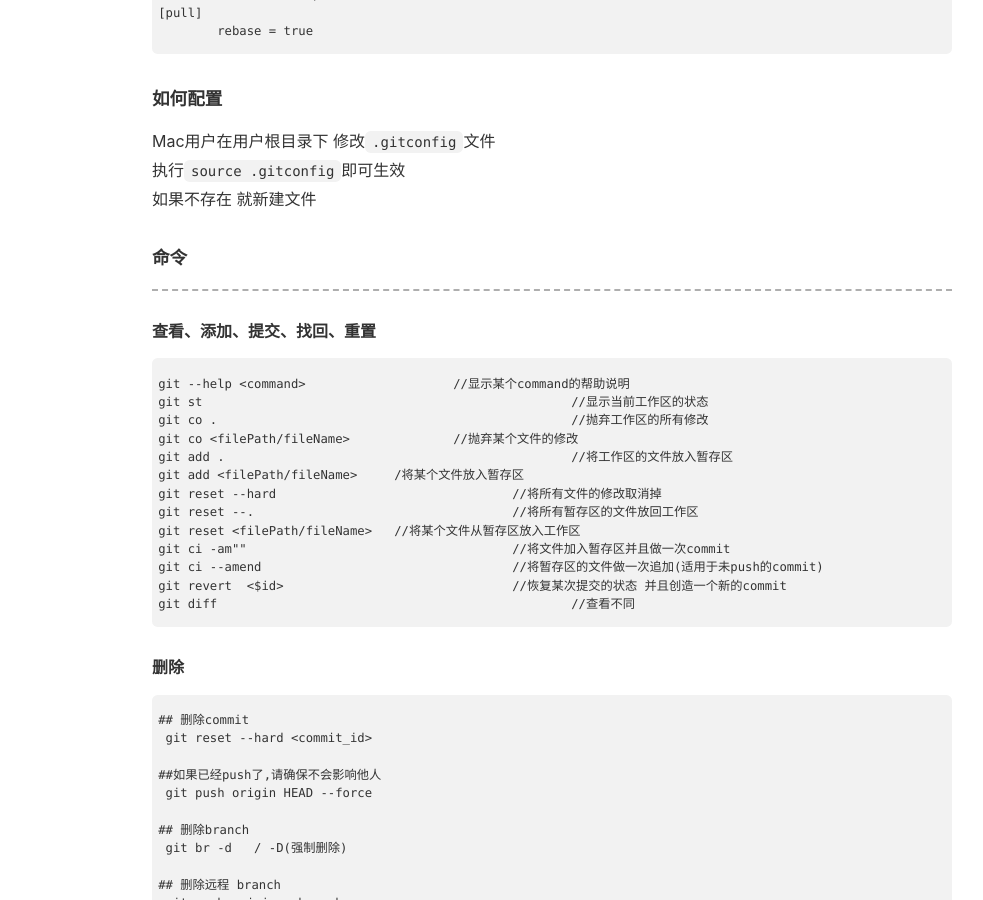
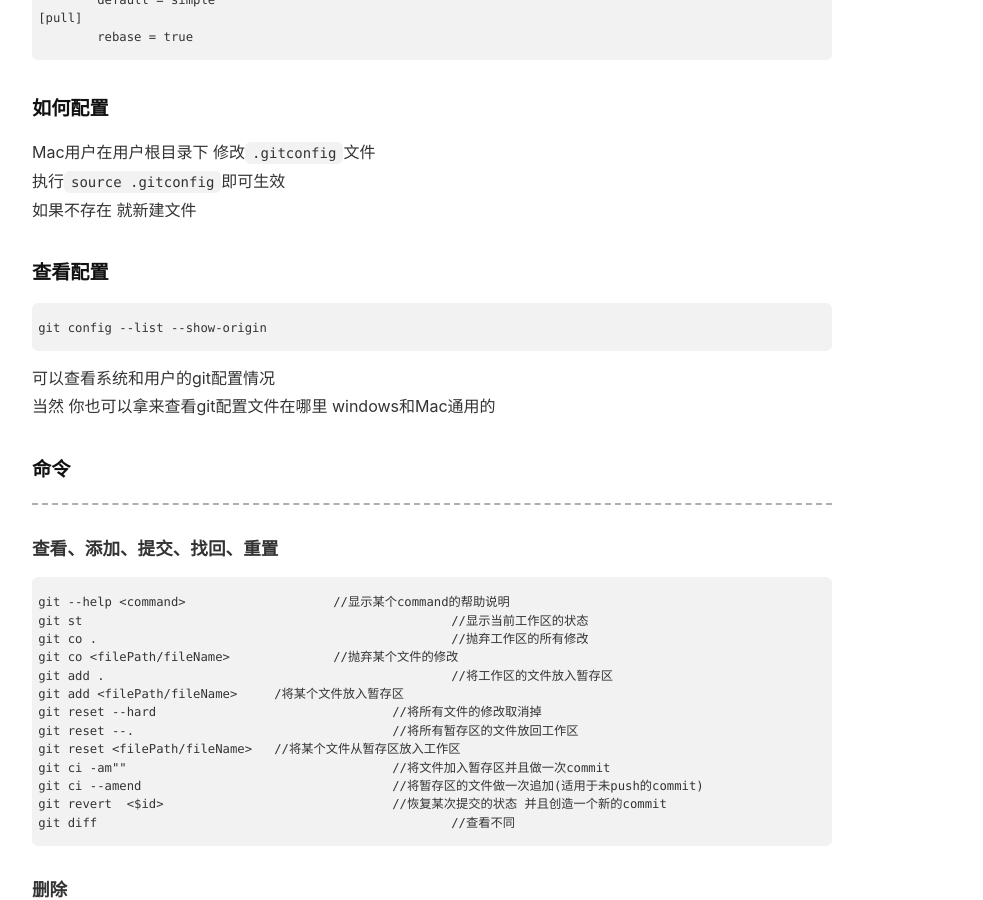
Before and after one commit to xcuYao/xcuYao.github.io, a Jekyll site: the page built from _posts/2015-07-24-Git常用配置及命令.md, in a window 1280 px wide and 900 px high, scrolled down 448 px. Shown: the whole window, without its empty margins (88-1071 px from the left). Built offline with Jekyll 4.4.1, drawn with Linux system fonts in a browser that asks for light colours; nearby versions of some CDN libraries; comment, search, counter and statistics services are not loaded.

Commit message:
添加git 一条常用命令

````diff
--- a/_posts/2015-07-24-Git常用配置及命令.md
+++ b/_posts/2015-07-24-Git常用配置及命令.md
@@ -6,7 +6,7 @@ categories:		工具
 key: 			10006
 ---
 
-#### 配置
+### 配置
 ```
 [alias]
         co = checkout
@@ -20,14 +20,21 @@ key: 			10006
 [pull]
         rebase = true
 ```
-#### 如何配置
+### 如何配置
 Mac用户在用户根目录下 修改`.gitconfig`文件
 执行`source .gitconfig`即可生效
 如果不存在 就新建文件
 
-#### 命令
+### 查看配置
+```
+git config --list --show-origin
+```
+可以查看系统和用户的git配置情况
+当然 你也可以拿来查看git配置文件在哪里 windows和Mac通用的
+
+### 命令
 ----
-##### 查看、添加、提交、找回、重置
+#### 查看、添加、提交、找回、重置
 
 ```
 git --help <command>			//显示某个command的帮助说明
@@ -44,7 +51,7 @@ git ci --amend					//将暂存区的文件做一次追加(适用于未push的com
 git revert  <$id> 				//恢复某次提交的状态 并且创造一个新的commit
 git diff						//查看不同
 ```
-##### 删除
+#### 删除
 ```
 ## 删除commit
  git reset --hard <commit_id>
@@ -61,7 +68,7 @@ git diff						//查看不同
 ## 删除远程已经不存在的分支
  git remote prune origin
 ```
-##### 暂存管理
+#### 暂存管理
 ```
 ## 暂存当前内容
 git stash
@@ -72,7 +79,8 @@ git stash list
 ## 恢复最近一次暂存的内容
 git stash pop
 ```
-##### 修改.gitignore无效
+
+### 修改.gitignore无效
 ```
 ## 清除本地缓存(改为未跟踪状态)
 git rm -r --cached .
@@ -82,7 +90,7 @@ git add .
 git ci -am ""
 
 ```
-##### 一些资源
+### 一些资源
 [官方](https://git-scm.com/)
 [git-book-zh](https://git-scm.com/book/zh/v2)
 [oschina git文档](http://git.oschina.net/progit/)
````
